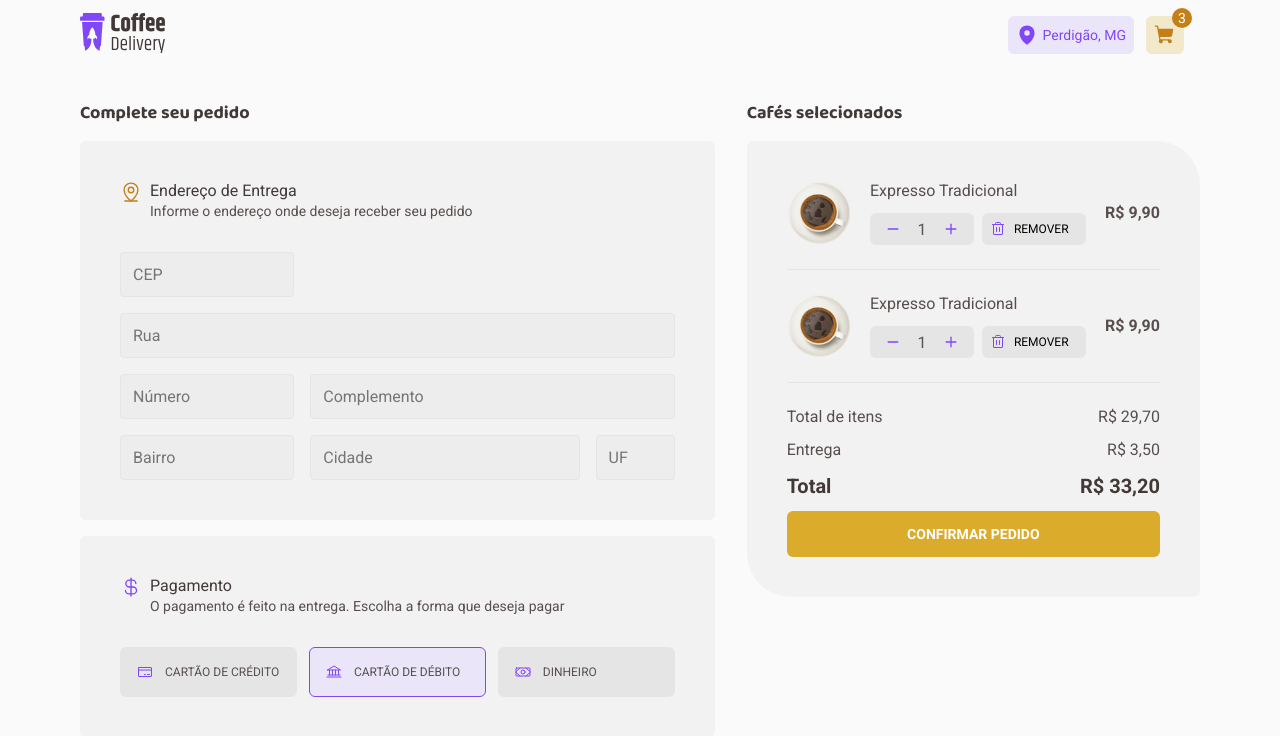
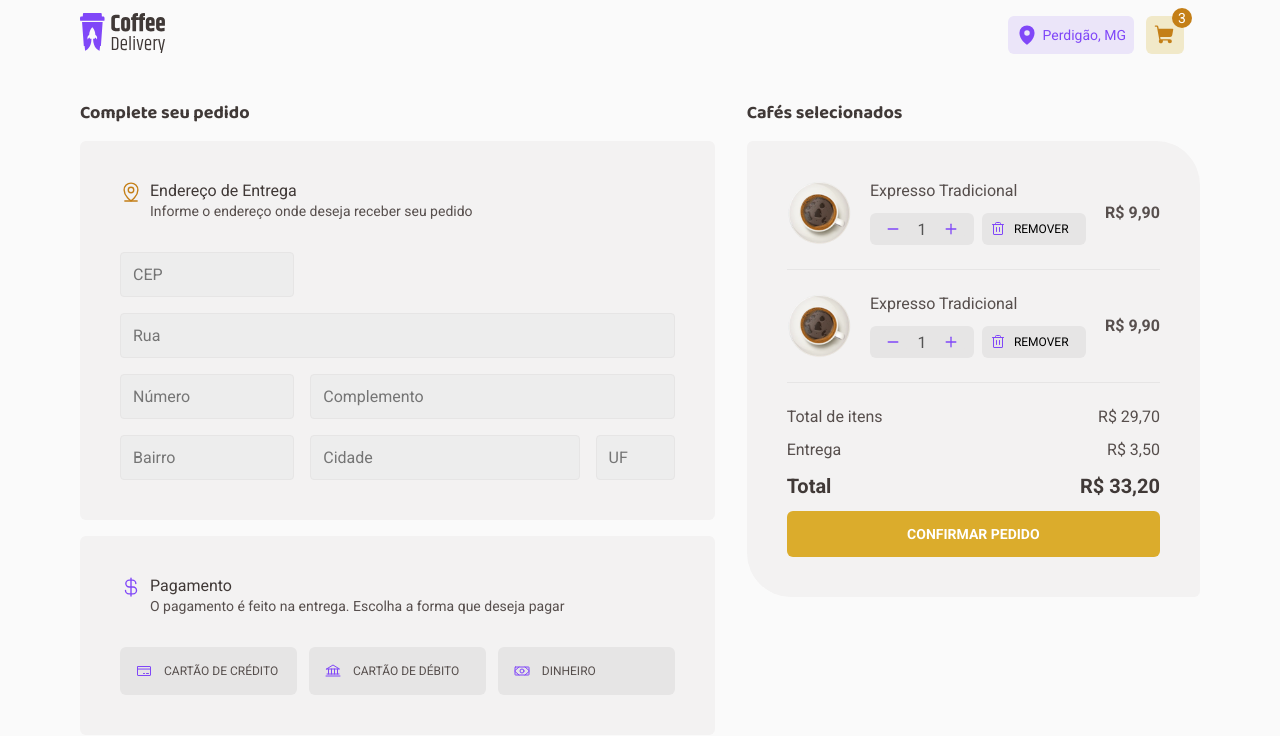
Before and after one commit to atiliosilfer/coffee-delivery, a React (Vite) app: page /checkout in a window 1280 px wide. Shown: the top 736 px of the page. Built offline with nearby package versions, Linux system fonts and the light colour scheme.

Commit message:
criando regras de formulario

```diff
--- a/src/components/OrderCounterForm/styles.ts
+++ b/src/components/OrderCounterForm/styles.ts
@@ -1,6 +1,6 @@
 import styled from 'styled-components'
 
-export const FormContainer = styled.form`
+export const FormContainer = styled.div`
   display: flex;
   gap: 0.25rem;
   padding: 0.5rem;
--- a/src/pages/Checkout/components/CardItem/styles.ts
+++ b/src/pages/Checkout/components/CardItem/styles.ts
@@ -19,7 +19,7 @@ export const CardItemContainer = styled.div`
     font-weight: 700;
   }
 
-  div {
+  > div {
     display: grid;
     grid-template-columns: 1fr 1fr;
     column-gap: 0.5rem;
--- a/src/pages/Checkout/components/FormCheckout/index.tsx
+++ /dev/null
@@ -1,84 +0,0 @@
-import {
-  Bank,
-  CreditCard,
-  CurrencyDollar,
-  MapPinLine,
-  Money,
-} from 'phosphor-react'
-
-import {
-  CardContainer,
-  PaymentOption,
-  PaymentOptionContainer,
-  CardTitle,
-  FormGrid,
-  FormGridItem,
-} from './styles'
-
-export function FormCheckout() {
-  return (
-    <div>
-      <h2>Complete seu pedido</h2>
-      <CardContainer>
-        <CardTitle colorIcon="yellow-dark">
-          <MapPinLine size={22} />
-          <div>
-            <h3>Endereço de Entrega</h3>
-            <h4>Informe o endereço onde deseja receber seu pedido</h4>
-          </div>
-        </CardTitle>
-
-        <FormGrid>
-          <FormGridItem startColumn={1} columnSize={4}>
-            <input type="text" placeholder="CEP" />
-          </FormGridItem>
-          <FormGridItem startColumn={1} columnSize={12}>
-            <input type="text" placeholder="Rua" />
-          </FormGridItem>
-          <FormGridItem startColumn={1} columnSize={4}>
-            <input type="number" placeholder="Número" />
-          </FormGridItem>
-          <FormGridItem startColumn={5} columnSize={8}>
-            <input type="text" placeholder="Complemento" />
-          </FormGridItem>
-          <FormGridItem startColumn={1} columnSize={4}>
-            <input type="text" placeholder="Bairro" />
-          </FormGridItem>
-          <FormGridItem startColumn={5} columnSize={6}>
-            <input type="text" placeholder="Cidade" />
-          </FormGridItem>
-          <FormGridItem startColumn={11} columnSize={2}>
-            <input type="text" placeholder="UF" />
-          </FormGridItem>
-        </FormGrid>
-      </CardContainer>
-
-      <CardContainer>
-        <CardTitle colorIcon="purple">
-          <CurrencyDollar size={22} />
-          <div>
-            <h3>Pagamento</h3>
-            <h4>
-              O pagamento é feito na entrega. Escolha a forma que deseja pagar
-            </h4>
-          </div>
-        </CardTitle>
-
-        <PaymentOptionContainer>
-          <PaymentOption>
-            <CreditCard size={16} />
-            CARTÃO DE CRÉDITO
-          </PaymentOption>
-          <PaymentOption selected={true}>
-            <Bank size={16} />
-            CARTÃO DE DÉBITO
-          </PaymentOption>
-          <PaymentOption>
-            <Money size={16} />
-            DINHEIRO
-          </PaymentOption>
-        </PaymentOptionContainer>
-      </CardContainer>
-    </div>
-  )
-}
--- /dev/null
+++ b/src/pages/Checkout/components/FormDelivery/index.tsx
@@ -0,0 +1,145 @@
+import {
+  Bank,
+  CreditCard,
+  CurrencyDollar,
+  MapPinLine,
+  Money,
+} from 'phosphor-react'
+import InputMask from 'react-input-mask'
+
+import {
+  CardContainer,
+  PaymentOptionContainer,
+  CardTitle,
+  FormGrid,
+  FormGridItem,
+  PaymentOptionItem,
+} from './styles'
+import { useFormContext } from 'react-hook-form'
+
+export function FormDelivery() {
+  const {
+    register,
+    watch,
+    formState: { errors },
+  } = useFormContext()
+  const paymentMethod = watch('paymentMethod')
+
+  return (
+    <div>
+      <h2>Complete seu pedido</h2>
+      <CardContainer>
+        <CardTitle colorIcon="yellow-dark">
+          <MapPinLine size={22} />
+          <div>
+            <h3>Endereço de Entrega</h3>
+            <h4>Informe o endereço onde deseja receber seu pedido</h4>
+          </div>
+        </CardTitle>
+
+        <FormGrid>
+          <FormGridItem startColumn={1} columnSize={4}>
+            <InputMask
+              id="cep"
+              mask="99999-999"
+              type="text"
+              placeholder="CEP"
+              required
+              {...register('cep')}
+            />
+          </FormGridItem>
+          <FormGridItem startColumn={1} columnSize={12}>
+            <input
+              id="street"
+              type="text"
+              placeholder="Rua"
+              required
+              {...register('street')}
+            />
+          </FormGridItem>
+          <FormGridItem startColumn={1} columnSize={4}>
+            <input
+              id="adressNumber"
+              type="number"
+              placeholder="Número"
+              {...register('adressNumber')}
+            />
+          </FormGridItem>
+          <FormGridItem startColumn={5} columnSize={8}>
+            <input
+              id="complement"
+              type="text"
+              placeholder="Complemento"
+              {...register('complement')}
+            />
+          </FormGridItem>
+          <FormGridItem startColumn={1} columnSize={4}>
+            <input
+              id="neighborhood"
+              type="text"
+              placeholder="Bairro"
+              required
+              {...register('neighborhood')}
+            />
+          </FormGridItem>
+          <FormGridItem startColumn={5} columnSize={6}>
+            <input
+              id="city"
+              type="text"
+              placeholder="Cidade"
+              required
+              {...register('city')}
+            />
+          </FormGridItem>
+          <FormGridItem startColumn={11} columnSize={2}>
+            <input
+              id="uf"
+              type="text"
+              placeholder="UF"
+              required
+              {...register('uf')}
+            />
+          </FormGridItem>
+        </FormGrid>
+      </CardContainer>
+
+      <CardContainer>
+        <CardTitle colorIcon="purple">
+          <CurrencyDollar size={22} />
+          <div>
+            <h3>Pagamento</h3>
+            <h4>
+              O pagamento é feito na entrega. Escolha a forma que deseja pagar
+            </h4>
+          </div>
+        </CardTitle>
+
+        <PaymentOptionContainer>
+          <PaymentOptionItem checked={paymentMethod === 'credit-card'}>
+            <input
+              type="radio"
+              value="credit-card"
+              {...register('paymentMethod')}
+            />
+            <CreditCard size={16} />
+            CARTÃO DE CRÉDITO
+          </PaymentOptionItem>
+          <PaymentOptionItem checked={paymentMethod === 'debit-card'}>
+            <input
+              type="radio"
+              value="debit-card"
+              {...register('paymentMethod')}
+            />
+            <Bank size={16} />
+            CARTÃO DE DÉBITO
+          </PaymentOptionItem>
+          <PaymentOptionItem checked={paymentMethod === 'money'}>
+            <input type="radio" value="money" {...register('paymentMethod')} />
+            <Money size={16} />
+            DINHEIRO
+          </PaymentOptionItem>
+        </PaymentOptionContainer>
+      </CardContainer>
+    </div>
+  )
+}
--- a/src/pages/Checkout/components/FormCheckout/styles.ts
+++ b/src/pages/Checkout/components/FormDelivery/styles.ts
@@ -29,7 +29,7 @@ export const CardTitle = styled.div<CardTitleProps>`
   }
 `
 
-export const FormGrid = styled.form`
+export const FormGrid = styled.div`
   display: grid;
   grid-gap: 1rem;
   grid-template-columns: repeat(12, 1fr);
@@ -40,7 +40,7 @@ interface FormGridItemProps {
   columnSize: number
 }
 
-export const FormGridItem = styled.form<FormGridItemProps>`
+export const FormGridItem = styled.div<FormGridItemProps>`
   grid-column-start: ${(props) => props.startColumn};
   grid-column-end: span ${(props) => props.columnSize};
 
@@ -50,6 +50,11 @@ export const FormGridItem = styled.form<FormGridItemProps>`
     border-radius: 0.25rem;
     background-color: ${(props) => props.theme['base-input']};
     border: 1px solid ${(props) => props.theme['base-button']};
+
+    &:focus {
+      border-color: ${(props) => props.theme['yellow-dark']};
+      outline: none;
+    }
   }
 `
 
@@ -62,11 +67,11 @@ export const PaymentOptionContainer = styled.div`
   }
 `
 
-interface PaymentOptionProps {
-  selected?: boolean
+interface PaymentOptionItemProps {
+  checked?: boolean
 }
 
-export const PaymentOption = styled.div<PaymentOptionProps>`
+export const PaymentOptionItem = styled.label<PaymentOptionItemProps>`
   display: flex;
   align-items: center;
   gap: 0.75rem;
@@ -74,12 +79,11 @@ export const PaymentOption = styled.div<PaymentOptionProps>`
   flex-basis: 32%;
   font-size: 0.75rem;
   border-radius: 6px;
-  background-color: ${(props) =>
-    props.selected ? props.theme['purple-light'] : props.theme['base-button']};
-  border: 1px;
-  border-style: solid;
-  border-color: ${(props) =>
-    props.selected ? props.theme.purple : 'transparent'};
+  background-color: ${(props) => props.theme['base-button']};
+
+  input {
+    display: none;
+  }
 
   svg {
     color: ${(props) => props.theme.purple};
@@ -89,4 +93,13 @@ export const PaymentOption = styled.div<PaymentOptionProps>`
     background-color: ${(props) => props.theme['base-hover']};
     cursor: pointer;
   }
+
+  ${({ checked, theme }) => checked && inputChecked(theme)}
 `
+
+const inputChecked = (theme: any) => `
+  border: 1px;
+  border-style: solid;
+  background-color: ${theme['purple-light']};
+  border-color: ${theme.purple};
+  `
--- a/src/pages/Checkout/index.tsx
+++ b/src/pages/Checkout/index.tsx
@@ -1,11 +1,39 @@
 import { BillContainer, CardContainer, GridContainer } from './styles'
-import { FormCheckout } from './components/FormCheckout'
+import { FormDelivery } from './components/FormDelivery'
 import { CardItem } from './components/CardItem'
+import * as zod from 'zod'
+import { FormProvider, useForm } from 'react-hook-form'
+import { zodResolver } from '@hookform/resolvers/zod'
+
+const deliveryFormValidationSchema = zod.object({
+  cep: zod.string().min(9, 'Informe o CEP.').max(9, 'Informe um CEP valido.'),
+  street: zod.string().min(1, 'Informe a rua.'),
+  adressNumber: zod.string().min(0, 'Informe o número.'),
+  complement: zod.string().optional(),
+  neighborhood: zod.string().min(0, 'Informe o Bairro.'),
+  city: zod.string().min(0, 'Informe a cidade.'),
+  uf: zod.string().min(2, 'Informe a UF.').max(2, 'Informe uma UF valida.'),
+  paymentMethod: zod.string().min(1, 'Informe o método de pagamento.'),
+})
+
+type DeliveryFormData = zod.infer<typeof deliveryFormValidationSchema>
 
 export function Checkout() {
+  const deliveryForm = useForm<DeliveryFormData>({
+    resolver: zodResolver(deliveryFormValidationSchema),
+  })
+
+  const { handleSubmit } = deliveryForm
+
+  function handleConfirmOrder(data: DeliveryFormData) {
+    console.log(data)
+  }
+
   return (
-    <GridContainer>
-      <FormCheckout />
+    <GridContainer onSubmit={handleSubmit(handleConfirmOrder)}>
+      <FormProvider {...deliveryForm}>
+        <FormDelivery />
+      </FormProvider>
 
       <div>
         <h2>Cafés selecionados</h2>
--- a/src/pages/Checkout/styles.ts
+++ b/src/pages/Checkout/styles.ts
@@ -1,6 +1,6 @@
 import styled from 'styled-components'
 
-export const GridContainer = styled.div`
+export const GridContainer = styled.form`
   display: grid;
   grid-gap: 2rem;
   grid-template-columns: 7fr 5fr;
```
Also changed, not shown: package.json (+6 -1 lines), 1 other file (tests, documents, lock files or other folders).
